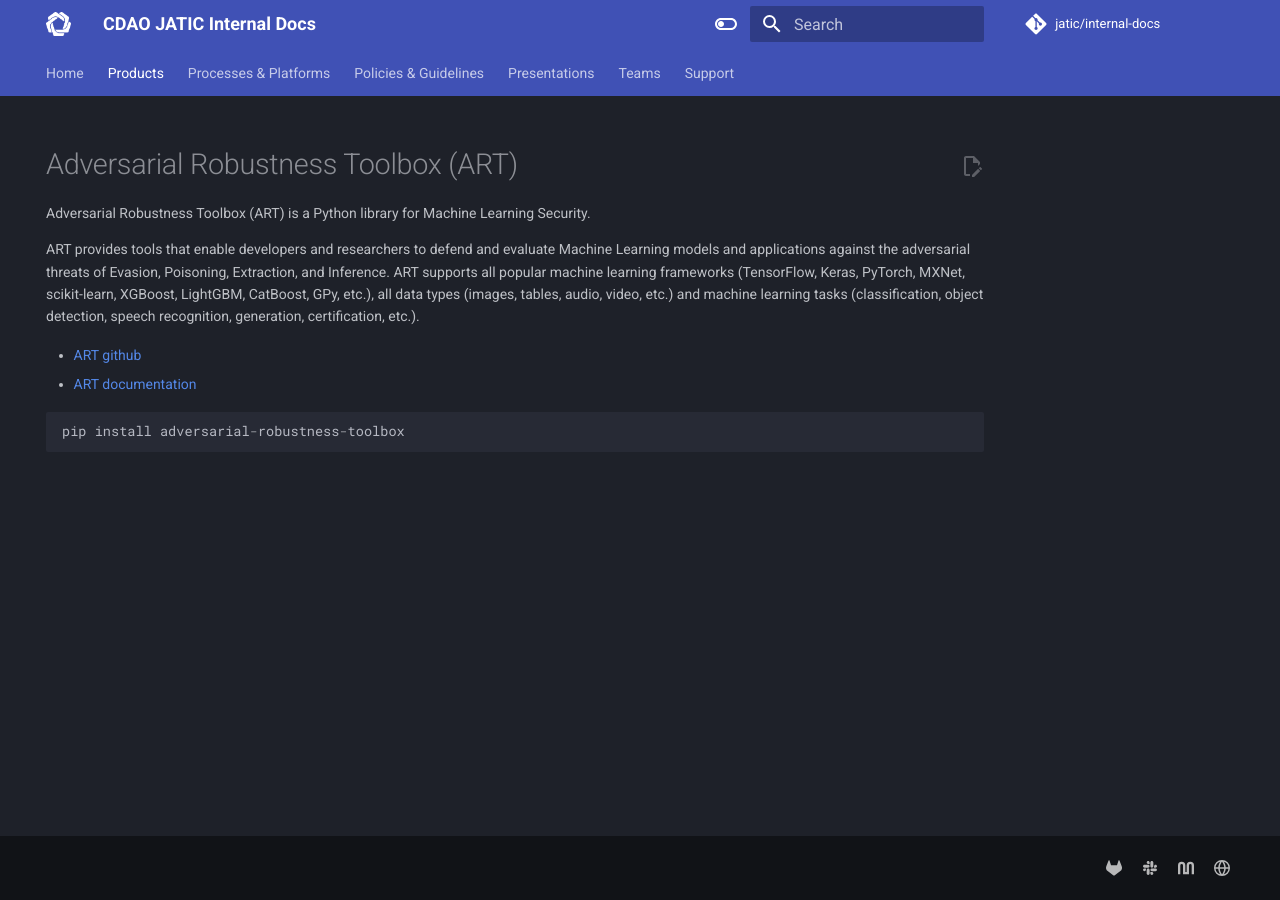
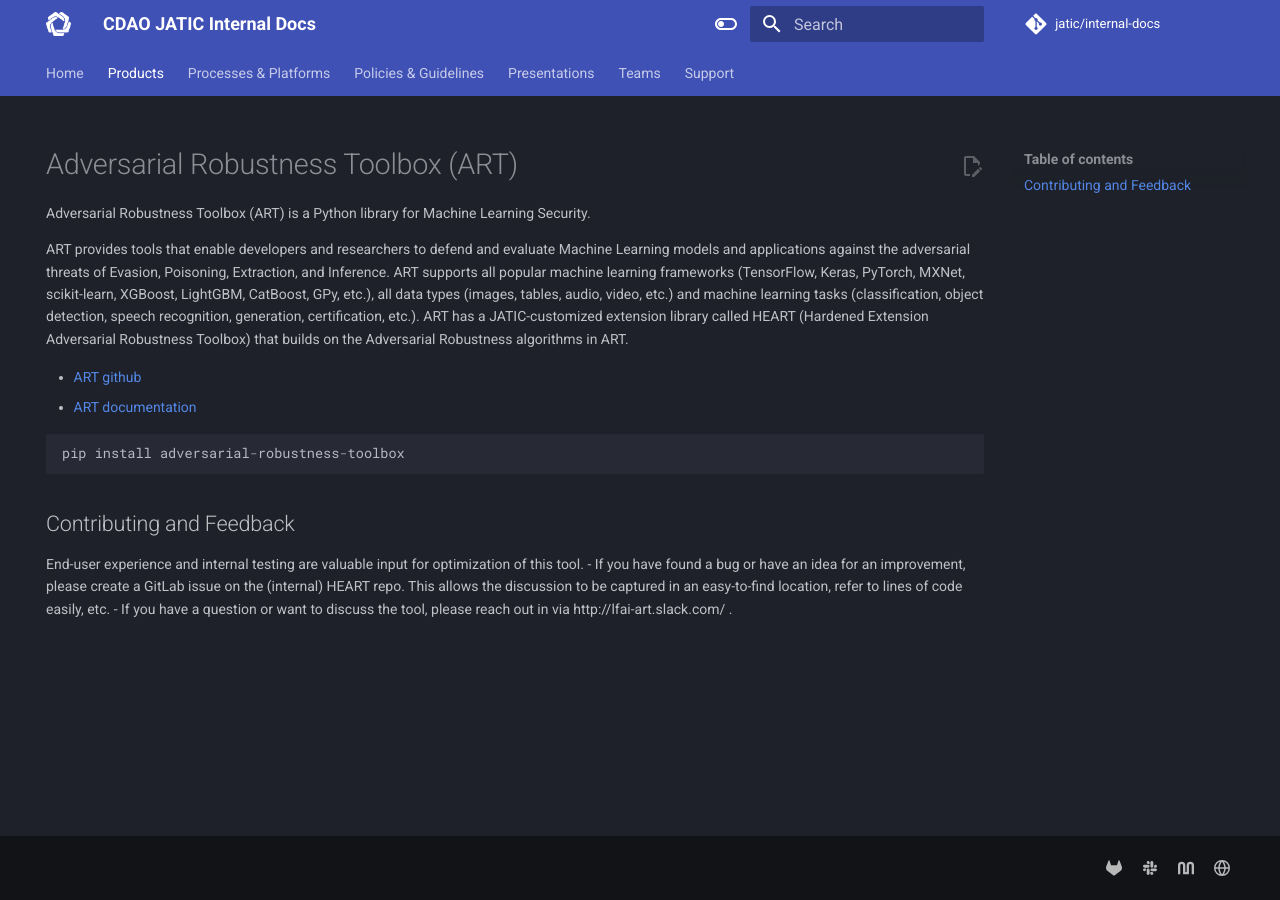
Before and after one commit to zheng0xd/JATIC-internal-docs, an MkDocs documentation site: the page built from docs/products/art.md, in a window 1280 px wide. Built offline with MkDocs 1.6.1 and Material for MkDocs 9.7.7, drawn with Linux system fonts in a browser that asks for light colours.

Commit message:
Update art.md

````diff
--- a/docs/products/art.md
+++ b/docs/products/art.md
@@ -2,7 +2,12 @@
 
 Adversarial Robustness Toolbox (ART) is a Python library for Machine Learning Security.
 
-ART provides tools that enable developers and researchers to defend and evaluate Machine Learning models and applications against the adversarial threats of Evasion, Poisoning, Extraction, and Inference. ART supports all popular machine learning frameworks (TensorFlow, Keras, PyTorch, MXNet, scikit-learn, XGBoost, LightGBM, CatBoost, GPy, etc.), all data types (images, tables, audio, video, etc.) and machine learning tasks (classification, object detection, speech recognition, generation, certification, etc.).
+ART provides tools that enable developers and researchers to defend and evaluate Machine Learning models and
+applications against the adversarial threats of Evasion, Poisoning, Extraction, and Inference. ART supports all popular
+machine learning frameworks (TensorFlow, Keras, PyTorch, MXNet, scikit-learn, XGBoost, LightGBM, CatBoost, GPy, etc.),
+all data types (images, tables, audio, video, etc.) and machine learning tasks (classification, object detection, speech
+recognition, generation, certification, etc.). ART has a JATIC-customized extension library called HEART (Hardened
+Extension Adversarial Robustness Toolbox) that builds on the Adversarial Robustness algorithms in ART.
 
 - [ART github](https://github.com/Trusted-AI/adversarial-robustness-toolbox)
 - [ART documentation](https://adversarial-robustness-toolbox.readthedocs.io/)
@@ -10,3 +15,8 @@
 ```python
 pip install adversarial-robustness-toolbox
 ```
+## Contributing and Feedback
+End-user experience and internal testing are valuable input for optimization of this tool.
+- If you have found a bug or have an idea for an improvement, please create a GitLab issue on the (internal) HEART repo. This
+allows the discussion to be captured in an easy-to-find location, refer to lines of code easily, etc.
+- If you have a question or want to discuss the tool, please reach out in via http://lfai-art.slack.com/ .
````
